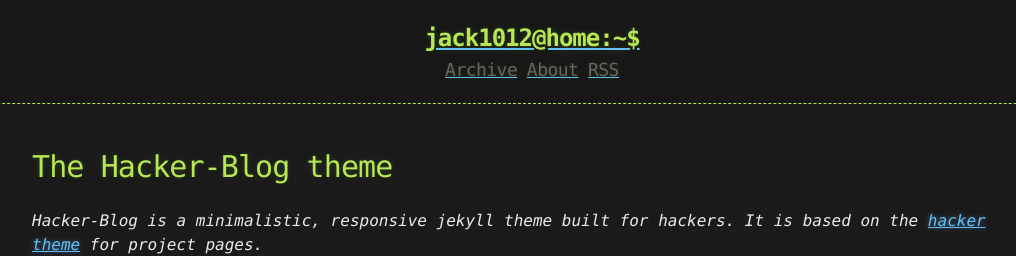
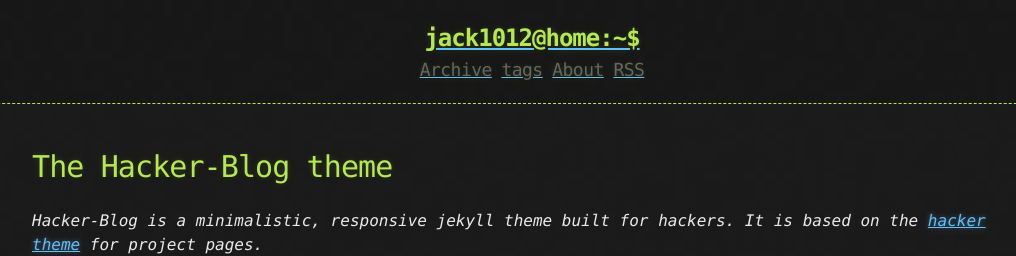
Before and after one commit to jack1012/jack1012.github.io, a Jekyll site: the page built from README.md, in a window 1280 px wide and 900 px high. Shown: the top 256 px of the window, without its empty margins (108-1124 px from the left). Built offline with Jekyll 4.4.1, drawn with Linux system fonts in a browser that asks for light colours; our own code applies the rules of GitHub Pages for plain Markdown files.

Commit message:
Update links.html

```diff
--- a/_includes/links.html
+++ b/_includes/links.html
@@ -1,3 +1,4 @@
 <a href="{{ "/archive" | prepend: site.baseurl | replace: '//', '/' }}"><h2 class="header-link">Archive</h2></a>
+<a href="{{ "/tags" | prepend: site.baseurl | replace: '//', '/' }}"><h2 class="header-link">tags</h2></a>
 <a href="{{ "/about" | prepend: site.baseurl | replace: '//', '/' }}"><h2 class="header-link">About</h2></a>
 <a href="{{ "/atom.xml" | prepend: site.baseurl | replace: '//', '/' }}"><h2 class="header-link">RSS</h2></a>
```
